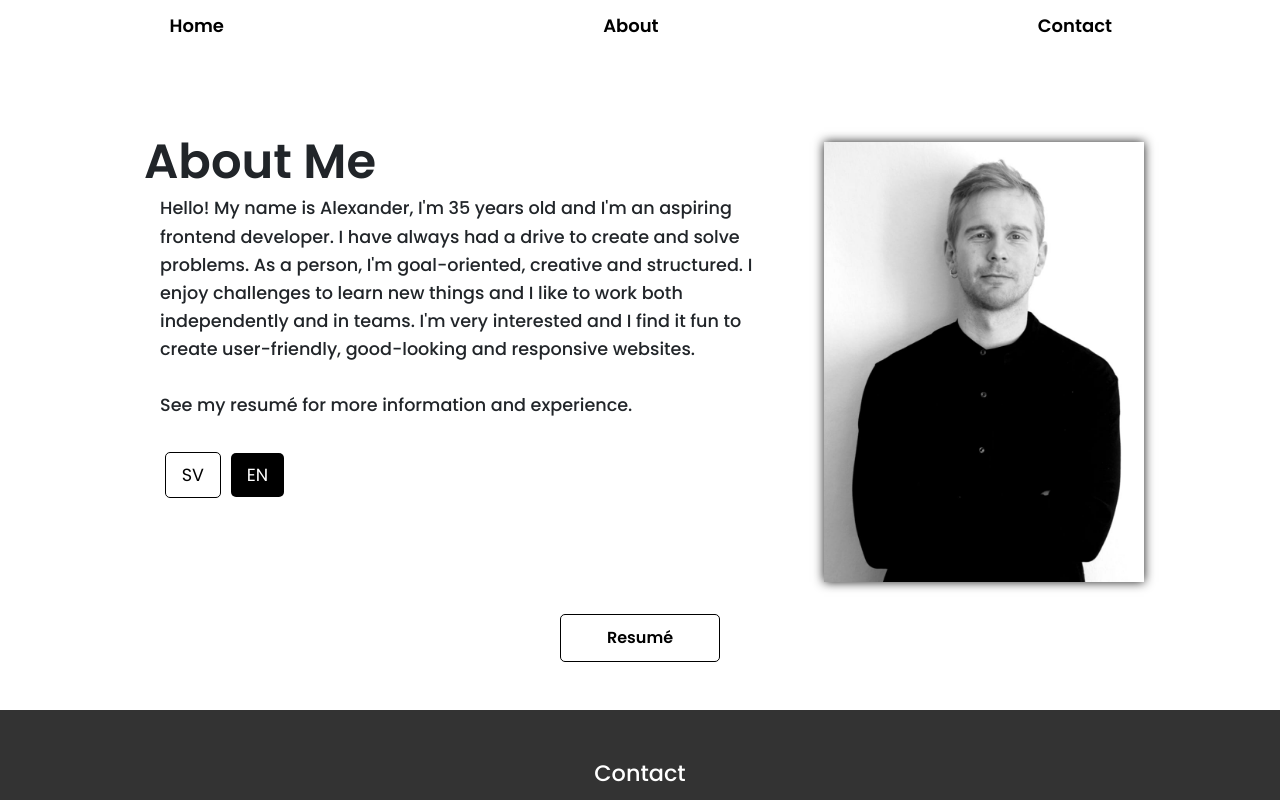
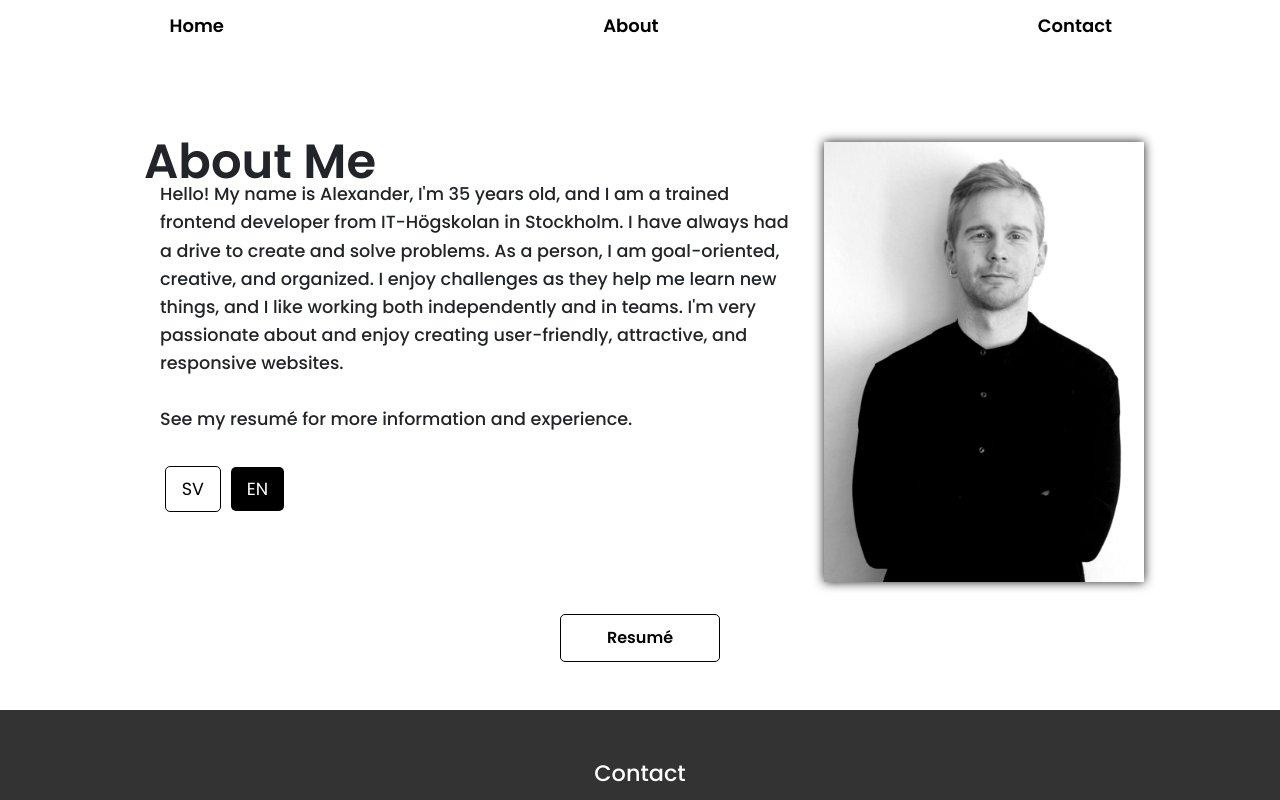
Before and after one commit to AlexanderAvernas/portfolio, a Next.js app: page /about/en in a window 1280 px wide. Shown: the top 800 px of the page. Built offline with nearby package versions, Linux system fonts and the light colour scheme.

Commit message:
Update about and projects

```diff
--- a/components/AboutEn.js
+++ b/components/AboutEn.js
@@ -9,13 +9,14 @@ function AboutEn() {
             <AboutHeader>About Me</AboutHeader>
             <AboutInfoContainer>
                 <AboutText>
-                    Hello! My name is Alexander, I'm 35 years old and I'm an
-                    aspiring frontend developer. I have always had a drive to
-                    create and solve problems. As a person, I'm goal-oriented,
-                    creative and structured. I enjoy challenges to learn new
-                    things and I like to work both independently and in teams.
-                    I'm very interested and I find it fun to create
-                    user-friendly, good-looking and responsive websites.
+                    Hello! My name is Alexander, I'm 35 years old, and I am a
+                    trained frontend developer from IT-Högskolan in Stockholm. I
+                    have always had a drive to create and solve problems. As a
+                    person, I am goal-oriented, creative, and organized. I enjoy
+                    challenges as they help me learn new things, and I like
+                    working both independently and in teams. I'm very passionate
+                    about and enjoy creating user-friendly, attractive, and
+                    responsive websites.
                     <br />
                     <br />
                     See my resumé for more information and experience.
```
Also changed, not shown: components/AboutSw.js (+8 -8 lines), pages/index.js (+20 -13 lines), public/images/MERN.png (added).
